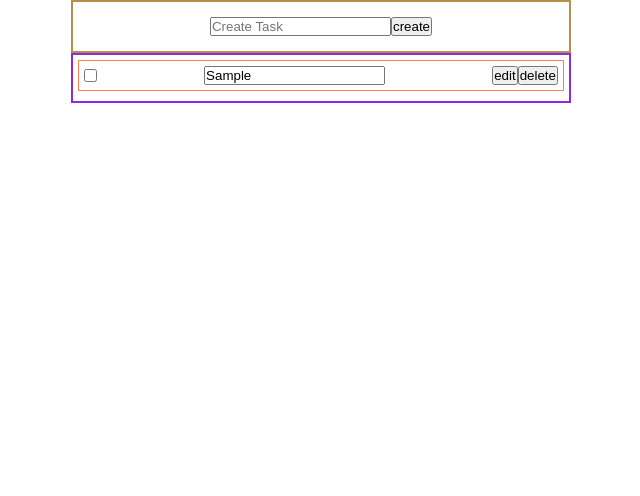
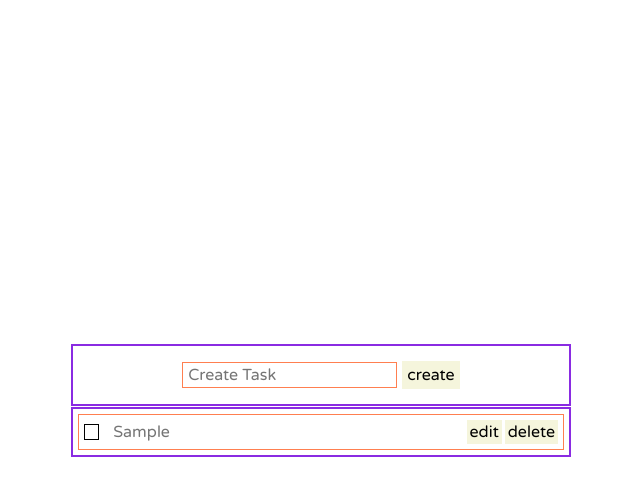
Before and after one commit to AlexandrinioRom/todo-on-react, a React (Create React App) app: page / in a window 1280 px wide. Both pictures are taken after typing "Sample" into the empty fields and a click on the button "create". Shown: the top 496 px of the page, without its empty margins (319-959 px from the left). Built offline with nearby package versions, Linux system fonts and the light colour scheme.

Commit message:
new functional and styles

```diff
--- a/src/App.css
+++ b/src/App.css
@@ -1,4 +1,8 @@
 .app {
-    width: 500px;
-    margin: 0 auto;
+  display: flex;
+  flex-direction: column;
+  justify-content: center;
+  width: 500px;
+  height: 100%;
+  margin: 0 auto;
 }
--- a/src/App.js
+++ b/src/App.js
@@ -4,26 +4,40 @@ import TasksList from './components/TasksList/TasksList';
 import './App.css';
 
 class App extends React.Component {
-    constructor(props) {
-        super(props);
-        this.someFunction = this.someFunction.bind(this);
-        this.state = {value:''};
+
+  state = { tasks: [] }
+
+  addValues = (value) => {
+    if (value) {
+      this.setState({
+        tasks: [
+          ...this.state.tasks,
+          {
+            completed: false,
+            id: new Date().getTime(),
+            value: value
+          }]
+      });
+    }
   }
 
-    someFunction(value) {
-        this.setState({value: value});
-    }
 
   render() {
+
+    const onClickDelete = (id) => {
+      const arr = this.state.tasks.filter((task) => task.id !== id)
+      this.setState({ tasks: arr })
+    }
 
     return (
 
       <div className='app'>
         <CreateTasksPanel
-                    onClickCreate={this.someFunction}
+          onClickCreate={this.addValues}
         />
         <TasksList
-                    task={this.state.value}
+          tasks={this.state.tasks}
+          onClickDelete={onClickDelete}
         />
       </div>
     );
--- a/src/components/CreateTasksPanel/CreateTasksPanel.css
+++ b/src/components/CreateTasksPanel/CreateTasksPanel.css
@@ -1,5 +1,25 @@
 .createTasksPanel {
-    border: 2px solid rgb(180, 145, 70);
-    padding: 15px;
-    text-align: center;
+  border: 2px solid blueviolet;
+  padding: 15px;
+  text-align: center;
+  margin-bottom: 1px;
 }
+
+.createTasksPanel-input {
+  line-height: 1.5;
+  padding: 0px 5px;
+  margin-right: 5px;
+  border: 1px solid coral;
+}
+
+.createTasksPanel button {
+  line-height: 1.5;
+  padding: 2px 5px;
+  border: none;
+  background-color: beige;
+}
+
+.createTasksPanel button:hover {
+  background-color: darksalmon;
+  transition: all .3s ease;
+}
--- a/src/components/CreateTasksPanel/CreateTasksPanel.js
+++ b/src/components/CreateTasksPanel/CreateTasksPanel.js
@@ -1,47 +1,42 @@
-import React from 'react';
+import React from 'react'
 import './CreateTasksPanel.css'
 
 class CreateTasksPanel extends React.Component {
   constructor(props) {
-        super(props);
+    super(props)
 
-        this.handleSubmit = this.handleSubmit.bind(this);
-        this.handleChange = this.handleChange.bind(this);
-        this.state = { value: ''};
-
+    this.handleSubmit = this.handleSubmit.bind(this)
+    this.handleChange = this.handleChange.bind(this)
+    this.state = { value: '' }
   }
 
-
-
   handleSubmit(event) {
-        this.props.onClickCreate(this.state.value);
-        this.setState({value: ''});
-        event.preventDefault();
+    this.props.onClickCreate(this.state.value)
+    this.setState({ value: '' })
+    event.preventDefault()
   }
 
   handleChange(event) {
-        this.setState({value: event.target.value});
+    this.setState({ value: event.target.value })
   }
 
   render() {
     return (
-            <div>
-                <form
-                    className='createTasksPanel'
-                    onSubmit={this.handleSubmit}>
-
+      <div className="createTasksPanel">
+        <form onSubmit={this.handleSubmit}>
           <input
             type="text"
+            value={this.state.value}
             placeholder="Create Task"
             onChange={this.handleChange}
-                            value={this.state.value}
+            className="createTasksPanel-input"
           />
 
           <button type="submit">create</button>
         </form>
       </div>
-        );
+    )
   }
 }
 
-export default CreateTasksPanel;
+export default CreateTasksPanel
--- a/src/components/Task/Task.css
+++ b/src/components/Task/Task.css
@@ -1,8 +1,78 @@
 .task {
+
   display: flex;
   justify-content: space-between;
   align-items: center;
   border: 1px solid coral;
   padding: 5px;
+}
+
+.task:not(:last-child) {
   margin-bottom: 5px;
 }
+
+.task input:first-child {
+  position: relative;
+  appearance: none;
+  cursor: pointer;
+  width: 15px;
+  height: 16px;
+  background-color: transparent;
+  border: 1px solid black;
+}
+
+.task input:first-child:checked{
+  background-color: transparent;
+}
+
+.task input:first-child:checked::after {
+  position: absolute;
+  content: "\d7";
+  top: 0;
+  bottom: 0;
+  left: 0;
+  right: 0;
+  font-size: 17px;
+  height: 100%;
+  width: 105%;
+  line-height: 80%;
+  text-align: center;
+  color: black;
+}
+
+.task-input {
+  line-height: 1.5;
+  width: calc(100% - 125px);
+  border: none;
+  padding: 0px 5px;
+  background-color: #fff;
+  color: #757575;
+}
+.completed {
+  text-decoration: line-through;
+  background-color:papayawhip;
+}
+
+.active {
+  border: 1px solid black;
+}
+
+.buttons-container button:first-child {
+  margin-right: 3px;
+}
+
+.buttons-container button {
+  line-height: 1.5;
+  padding: 0px 3px;
+  border: none;
+  background-color: beige;
+}
+
+.hover {
+  background-color: darksalmon !important;
+}
+
+.buttons-container button:hover {
+  background-color: darksalmon;
+  transition: all .3s ease;
+}
--- a/src/components/Task/Task.js
+++ b/src/components/Task/Task.js
@@ -2,15 +2,48 @@ import React from 'react';
 import './Task.css';
 
 class Task extends React.Component {
+  constructor(props) {
+    super(props);
+    this.state = { task: this.props.value, completed: this.props.completed, disabled: true };
+  }
+
+  editTask = (event) => {
+    event.target.blur();
+    event.target.classList.toggle('hover');
+    event.target.parentNode.previousElementSibling.classList.toggle('active');
+    this.props.onClickEdit(this.props.id, this.state.task);
+    this.setState({ disabled: !this.state.disabled });
+  }
+
+  onChange = (event) => {
+    this.setState({ task: event.target.value });
+  }
+
+  completedTask = (event) => {
+    event.target.nextElementSibling.classList.toggle('completed');
+    this.props.onClickCompleted(this.props.id);
+    this.setState({ completed: !this.state.completed });
+  }
+
+  deleteTask = () => {
+    this.props.onClickDelete(this.props.id);
+  }
 
   render() {
     return (
       <div className='task'>
-                <input type="checkbox"/>
-                <input type="text" value={this.props.value}/>
+        <input type="checkbox" onChange={this.completedTask} />
+        <input
+          className='task-input'
+          type="text"
+          placeholder={this.props.value}
+          disabled={this.state.disabled}
+          onChange={this.onChange}
+        />
+
         <div className="buttons-container">
-                    <button>edit</button>
-                    <button>delete</button>
+          <button onClick={this.editTask}>edit</button>
+          <button onClick={this.deleteTask}>delete</button>
         </div>
       </div>
     );
--- a/src/components/TasksList/TaskList.css
+++ b/src/components/TasksList/TaskList.css
@@ -1,5 +1,5 @@
 .tasksList {
-    border: 2px solid blueviolet;
-    text-align: center;
-    padding: 5px;
+  border: 2px solid blueviolet;
+  text-align: center;
+  padding: 5px;
 }
--- a/src/components/TasksList/TasksList.js
+++ b/src/components/TasksList/TasksList.js
@@ -1,24 +1,50 @@
-import React from 'react';
-import Task from '../Task/Task';
-import './TaskList.css';
+import React from 'react'
+import Task from '../Task/Task'
+import './TaskList.css'
 
 class TasksList extends React.Component {
 
-    renderTask(value) {
-        if (value) {
-            return <Task value={value}/>;
-        }
-        return <p>Task list is emty</p>
-    }
-    render() {
+  onClickEdit = (id, value) => {
+    this.props.tasks.map((task) => {
+      return (task.id === id) ? task.value = value : false
+    })
+    this.setState(this.props.tasks)
+  }
 
-        return (
+  onClickCompleted = (id) => {
+    this.props.tasks.map((task) => {
+      return (task.id === id) ? task.completed = !task.completed : false
+    })
+    this.setState(this.props.tasks)
+  }
 
-            <div className='tasksList'>
-                {this.renderTask(this.props.task)}
-            </div>
-        );
-    }
+  onClickDelete = (id) => {
+    this.props.onClickDelete(id)
+  }
+
+  render() {
+    return (
+      <div className="tasksList">
+        {this.props.tasks.length ? (
+          this.props.tasks.map((task) => {
+            return (
+              <Task
+                id={task.id}
+                key={task.id}
+                value={task.value}
+                completed={task.completed}
+                onClickEdit={this.onClickEdit}
+                onClickDelete={this.onClickDelete}
+                onClickCompleted={this.onClickCompleted}
+              />
+            )
+          })
+        ) : (
+          <p>This list is empty</p>
+        )}
+      </div>
+    )
+  }
 }
 
-export default TasksList;
+export default TasksList
--- a/src/index.css
+++ b/src/index.css
@@ -1,5 +1,13 @@
+@import url('https://fonts.googleapis.com/css2?family=Varela+Round&display=swap');
+
 * {
-    margin: 0;
-    padding: 0;
-    box-sizing: border-box;
+  font-family: 'Varela Round', sans-serif;
+  font-size: 16px;
+  margin: 0;
+  padding: 0;
+  box-sizing: border-box;
 }
+
+body #root {
+  height: 100vh;
+}
```
Lines whose indentation alone changed are shown as unchanged.
